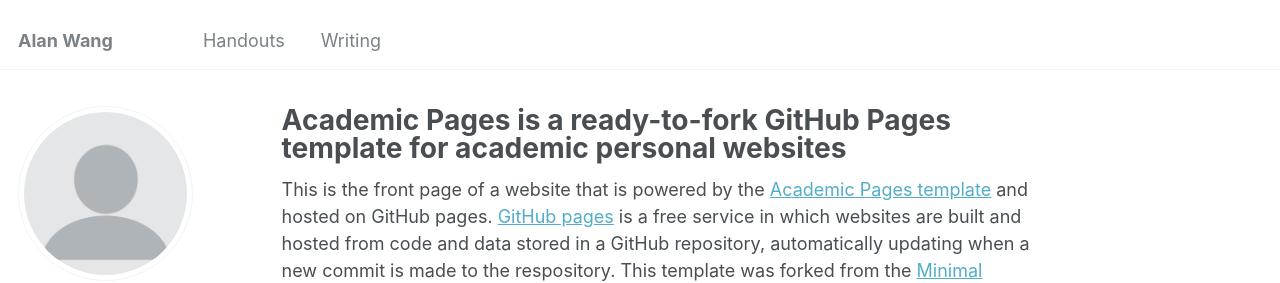
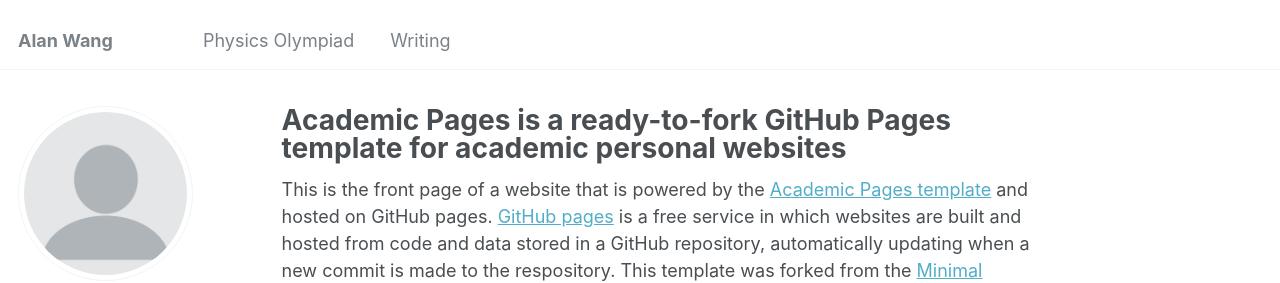
Before and after one commit to alanwang10/alanwang10.github.io, a Jekyll site: the page built from _pages/about.md, in a window 1280 px wide. Shown: the top 283 px of the page. Built offline with Jekyll 4.4.1, drawn with Linux system fonts in a browser that asks for light colours.

Commit message:
Update navigation.yml

```diff
--- a/_data/navigation.yml
+++ b/_data/navigation.yml
@@ -1,7 +1,7 @@
 # main links links
 main: #to make more tabs in the top bar, just copypaste logically
-  - title: "Handouts"
-    url: /handouts/
+  - title: "Physics Olympiad"
+    url: /physicsolympiad/
 
   - title: "Writing"
     url: /writing/
```
